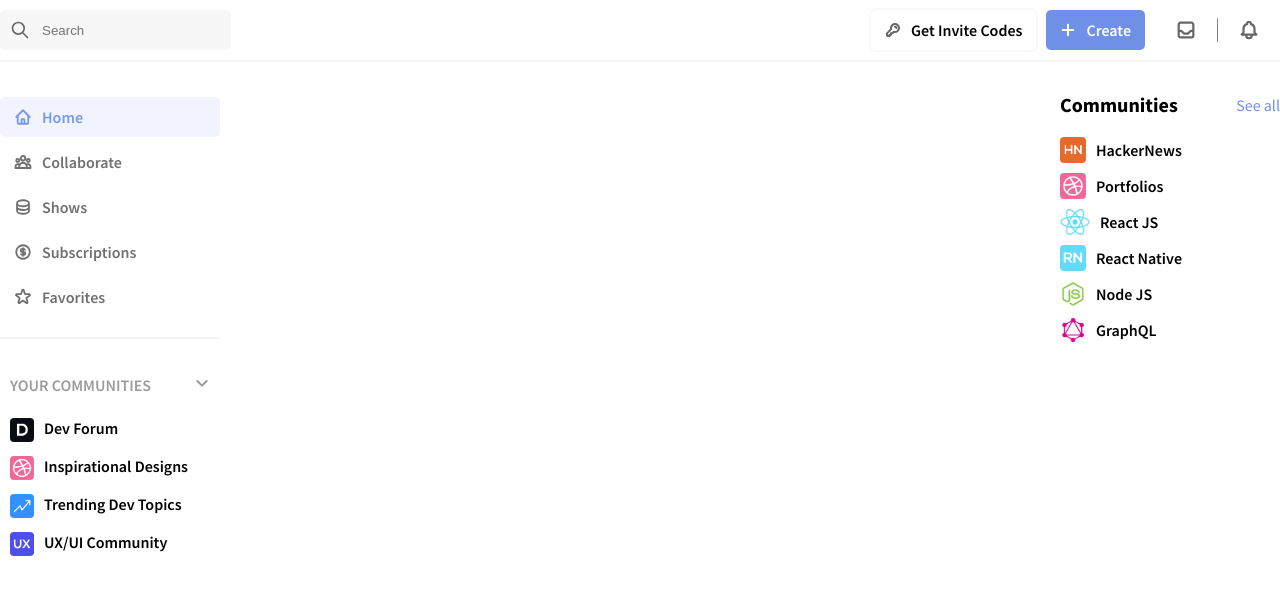
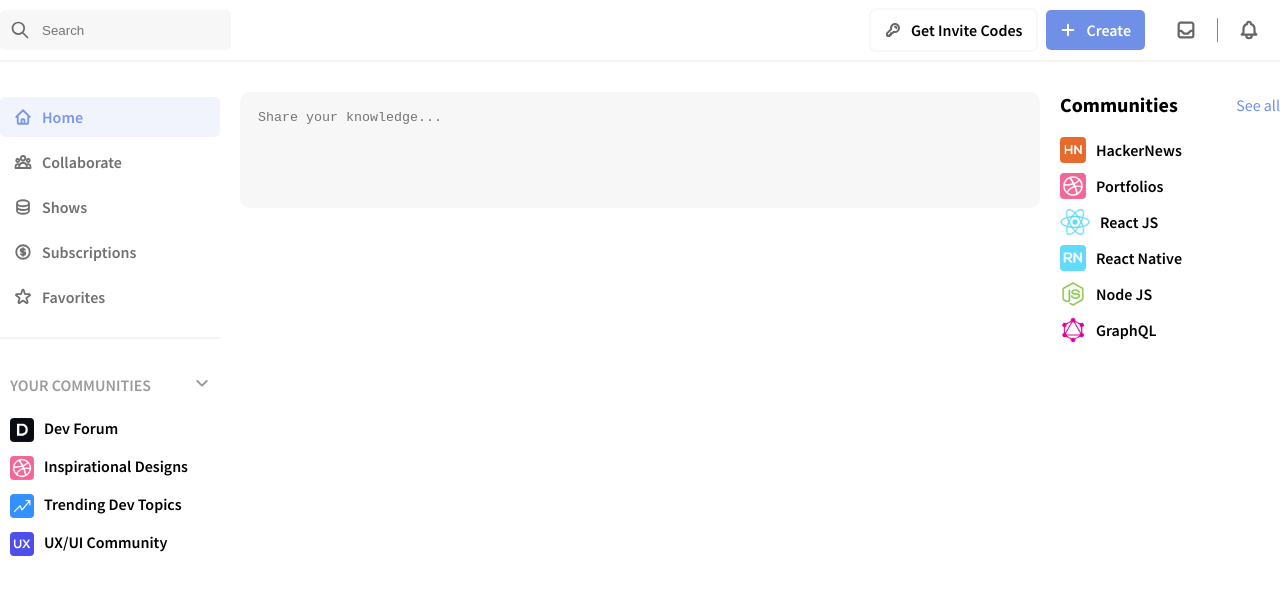
Before and after one commit to chrisprodev/social-media-ui, a React (Create React App) app: page / in a window 1280 px wide. Shown: the top 594 px of the page. Built offline with nearby package versions, Linux system fonts and the light colour scheme.

Commit message:
Add Input Post Layout

```diff
--- /dev/null
+++ b/src/components/FeedContainer.tsx
@@ -0,0 +1,19 @@
+import React from "react";
+import InputPost from "./InputPost";
+import styled from "styled-components";
+
+const FeedContainer: React.FC = () => {
+  return (
+    <Container>
+      <InputPost />
+    </Container>
+  );
+};
+
+export default FeedContainer;
+
+const Container = styled.div`
+  display: flex;
+  flex-direction: column;
+  width: calc(100% - 48rem);
+`;
--- /dev/null
+++ b/src/components/InputPost.tsx
@@ -0,0 +1,28 @@
+import React from "react";
+import styled from "styled-components";
+
+const InputPost: React.FC = () => {
+  return (
+    <Container>
+      <textarea placeholder="Share your knowledge..." />
+    </Container>
+  );
+};
+
+export default InputPost;
+
+const Container = styled.div`
+  background: #f7f7f7;
+  height: 8.4rem;
+  border-radius: 1rem;
+  padding: 1.6rem;
+
+  textarea {
+    outline: none;
+    border: none;
+    background: transparent;
+    resize: none;
+    width: 100%;
+    height: 100%;
+  }
+`;
--- a/src/pages/App.tsx
+++ b/src/pages/App.tsx
@@ -1,19 +1,17 @@
 import React from "react";
 import styled from "styled-components";
+import FeedContainer from "../components/FeedContainer";
 import RightBar from "../components/RightBar";
 import SideBar from "../components/SideBar";
 import TopBar from "../components/TopBar";
 
 const App: React.FC = () => {
-  const reFectch = () => {
-    console.log("Refetching...");
-  };
-
   return (
     <Container>
       <TopBar />
       <ContentContainer>
         <SideBar />
+        <FeedContainer />
         <RightBar />
       </ContentContainer>
     </Container>
```
